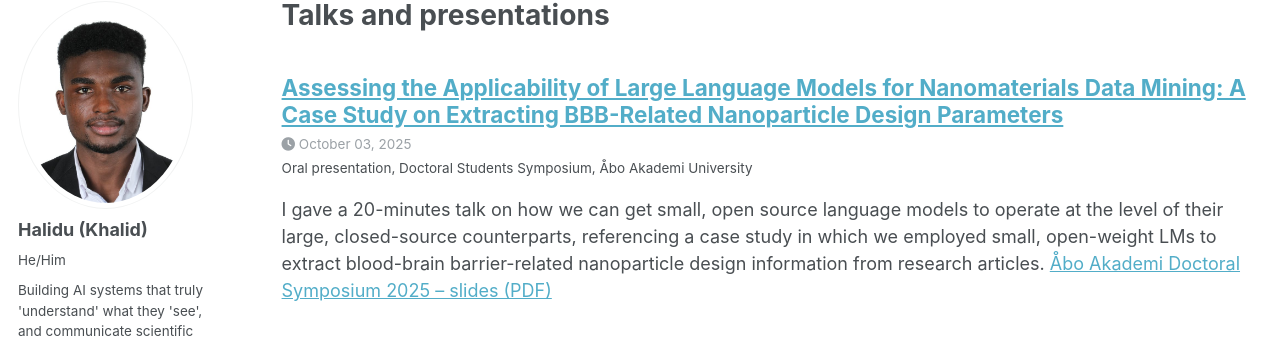
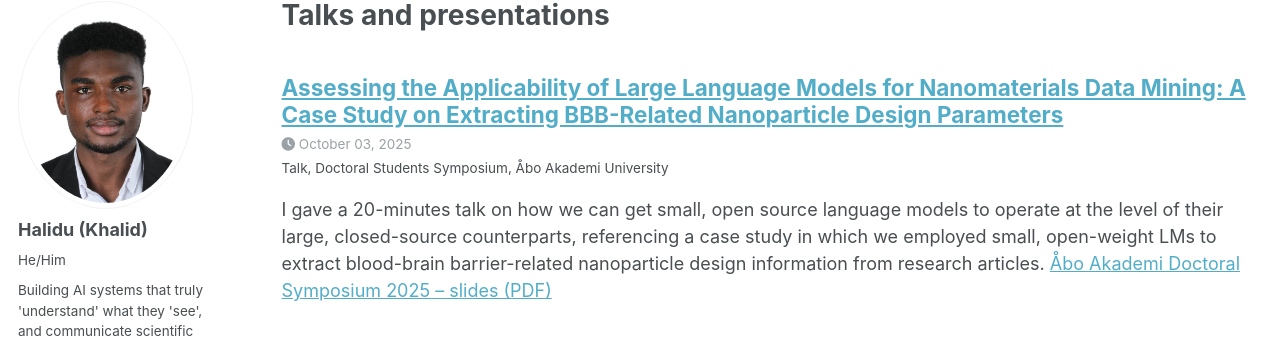
Before and after one commit to abdulaihalidu/abdulaihalidu.github.io, a Jekyll site: the page built from _pages/talks.html, in a window 1280 px wide and 1037 px high. Shown: the part 98-441 px from the top of the window. Built offline with Jekyll 4.4.1, drawn with Linux system fonts in a browser that asks for light colours; a script that is not in the unit is left out.

Commit message:
Update 2025-10-03-talk-2.md

```diff
--- a/_talks/2025-10-03-talk-2.md
+++ b/_talks/2025-10-03-talk-2.md
@@ -1,7 +1,7 @@
 ---
 title: "Assessing the Applicability of Large Language Models for Nanomaterials Data Mining: A Case Study on Extracting BBB-Related Nanoparticle Design Parameters"
 collection: talks
-type: "Oral presentation"
+type: "Talk"
 permalink: /talks/2025-10-03-talk-2
 venue: "Doctoral Students Symposium"
 date: 2025-10-03
```
